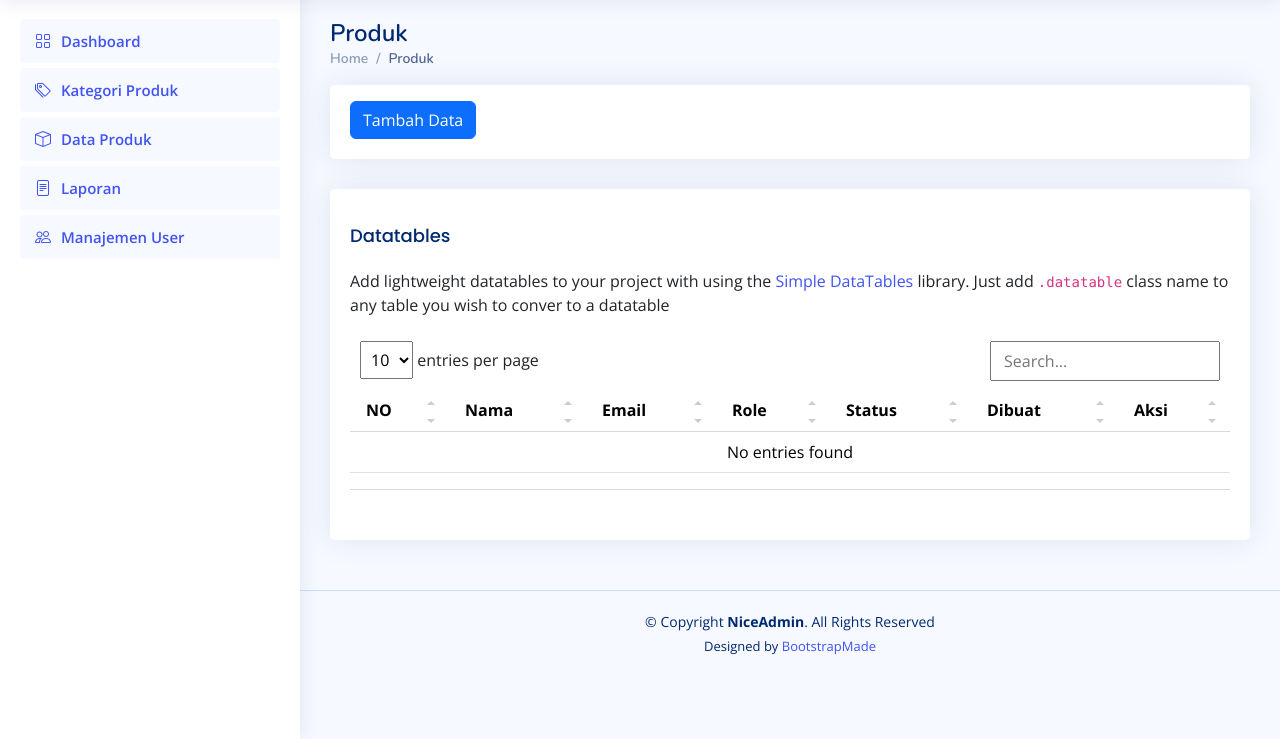
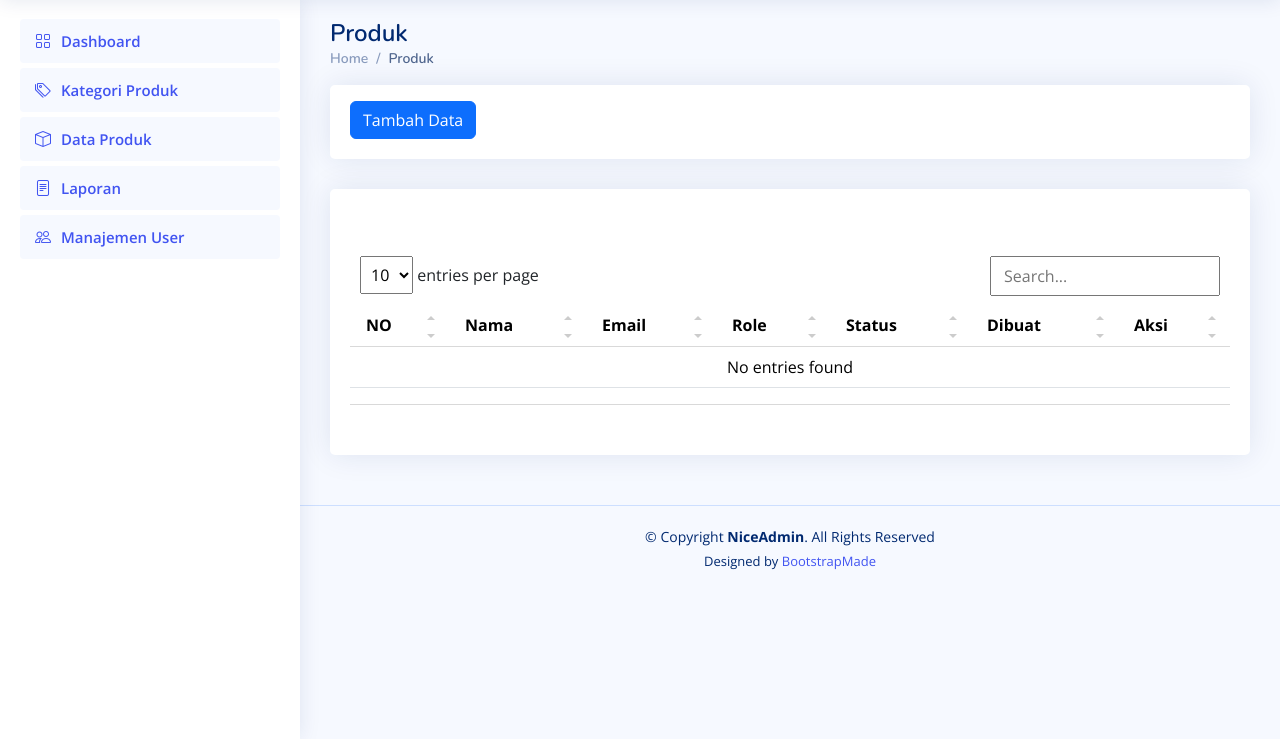
Before and after one commit to mohammadaryaekanugraha-ux/InventoryBarang, a PHP site: page /users.php in a window 1280 px wide. Shown: the part 61-800 px from the top of the page. Run offline with PHP 8.4, Linux system fonts and the light colour scheme; data that the repository does not hold is empty; some libraries are stand-ins or nearby versions.

Commit message:
update kode

```diff
--- a/users.php
+++ b/users.php
@@ -182,8 +182,7 @@
 
             <div class="card">
                 <div class="card-body mt-3">
-                <h5 class="card-title">Datatables</h5>
-                <p>Add lightweight datatables to your project with using the <a href="https://github.com/fiduswriter/Simple-DataTables" target="_blank">Simple DataTables</a> library. Just add <code>.datatable</code> class name to any table you wish to conver to a datatable</p>
+                <h5 class="card-title"></h5>
 
                 <!-- Table with stripped rows -->
                 <table class="table datatable">
```
